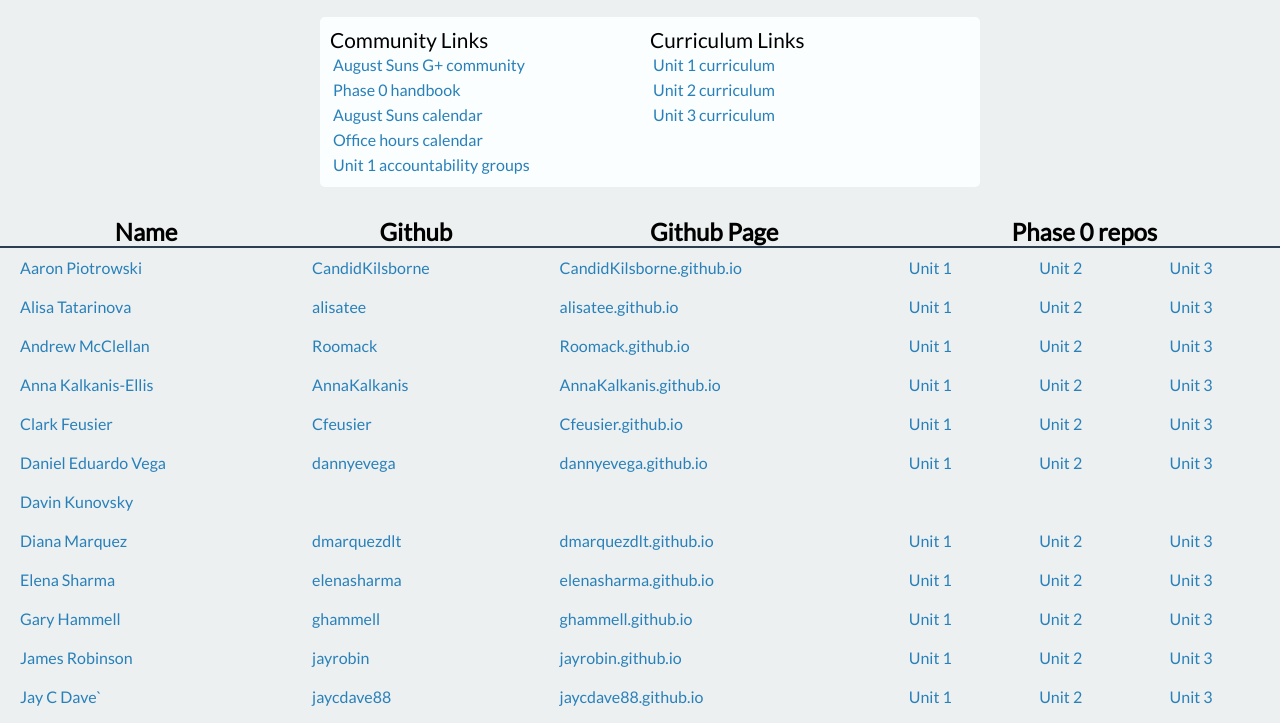
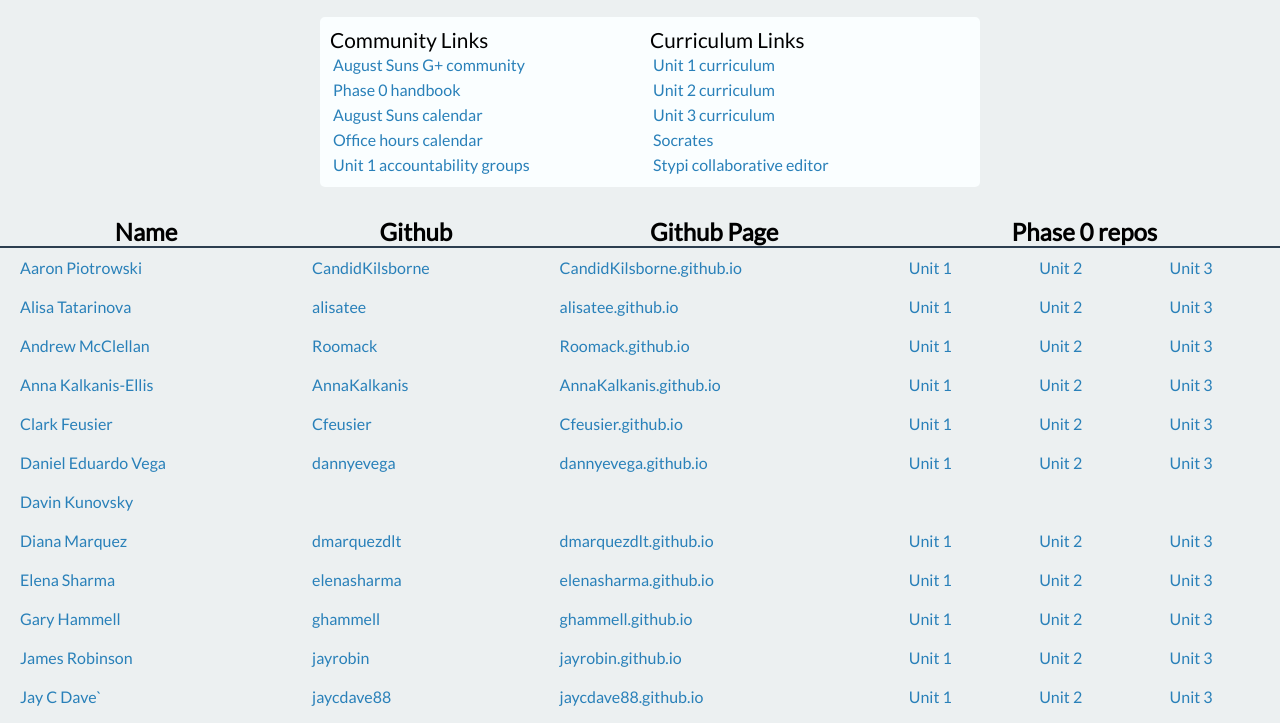
Before and after one commit to jayrobin/jayrobin.github.io, a plain HTML site: page misc_projects/tiger-swallowtails.html in a window 1280 px wide. Shown: the part 62-785 px from the top of the page. Drawn offline with Linux system fonts and the light colour scheme.

Commit message:
add socrates and stypi links

```diff
--- a/misc_projects/tiger-swallowtails.html
+++ b/misc_projects/tiger-swallowtails.html
@@ -22,6 +22,8 @@
           <a href="https://github.com/Devbootcamp/phase_0_unit_1">Unit 1 curriculum</a>
           <a href="https://github.com/Devbootcamp/phase_0_unit_2">Unit 2 curriculum</a>
           <a href="https://github.com/Devbootcamp/phase_0_unit_3">Unit 3 curriculum</a>
+          <a href="https://socrates.devbootcamp.com/">Socrates</a>
+          <a href="https://code.stypi.com/">Stypi collaborative editor</a>
         </div>
       </div>
     </header>
```
